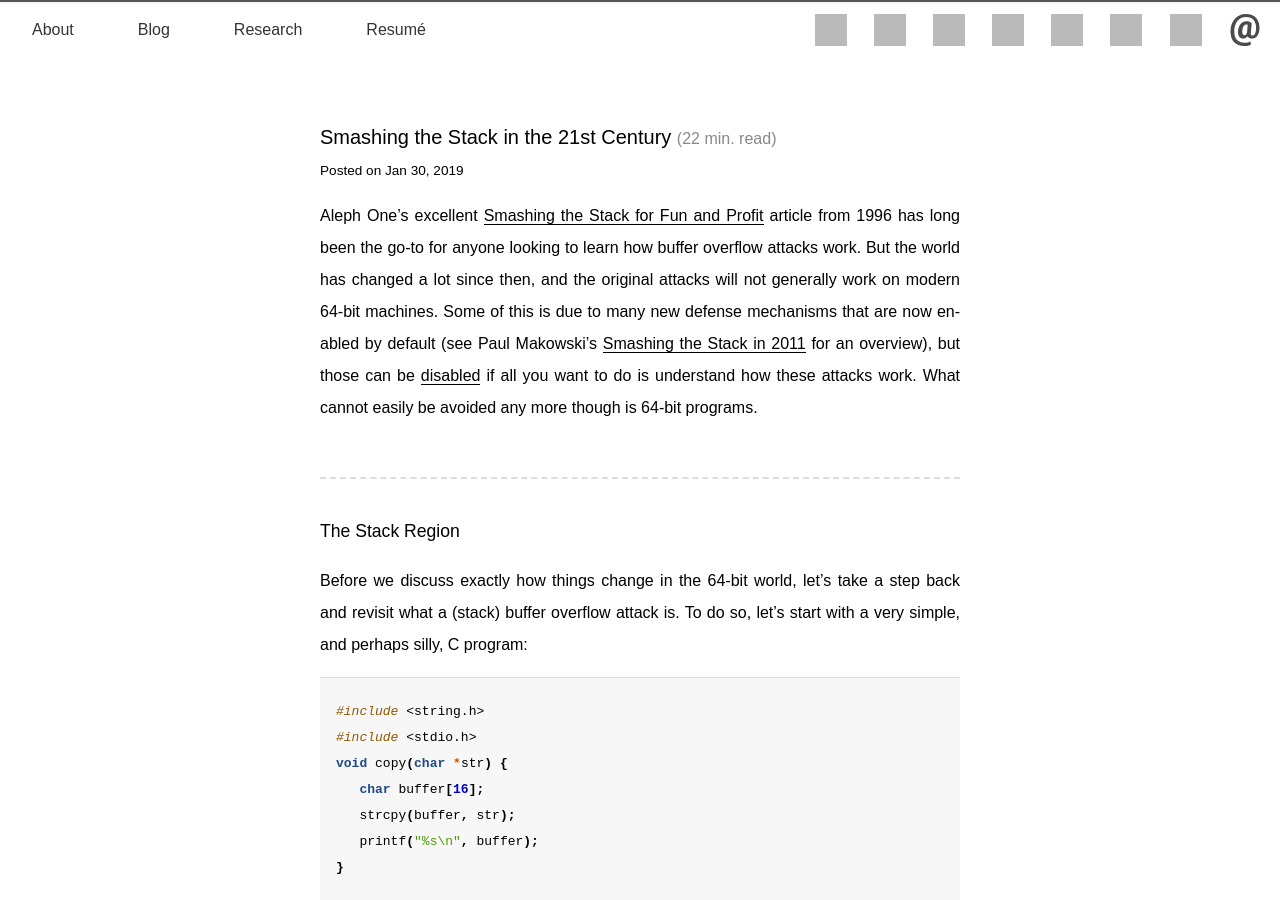
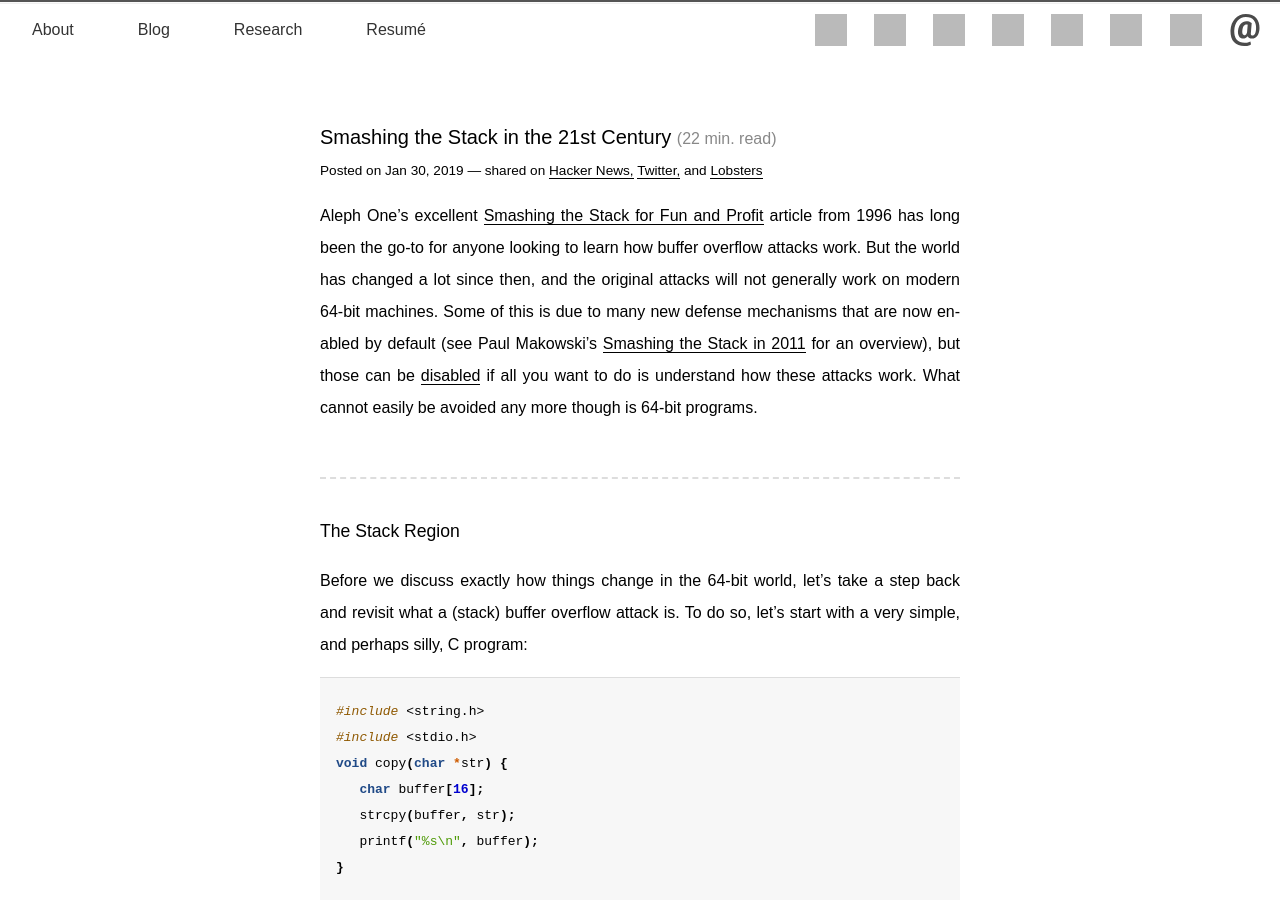
Before and after one commit to jonhoo/thesquareplanet.com, a Jekyll site: the page built from _posts/2019-01-31-smashing-the-stack-21st-century.markdown, in a window 1280 px wide and 900 px high. Built offline with Jekyll 4.4.1, drawn with Linux system fonts in a browser that asks for light colours; grey boxes are pictures that could not be loaded.

Commit message:
Add share for stack smashing post

```diff
--- a/_posts/2019-01-31-smashing-the-stack-21st-century.markdown
+++ b/_posts/2019-01-31-smashing-the-stack-21st-century.markdown
@@ -2,6 +2,10 @@
 layout: post
 title: Smashing the Stack in the 21st Century
 date: '2019-01-30 11:14:53'
+shared:
+  Hacker News: https://news.ycombinator.com/item?id=19055821
+  Twitter: https://twitter.com/Jonhoo/status/1091379338971357185
+  Lobsters: https://lobste.rs/s/up2x39/smashing_stack_21st_century
 ---
 
 Aleph One's excellent [Smashing the Stack for Fun and Profit] article
```
